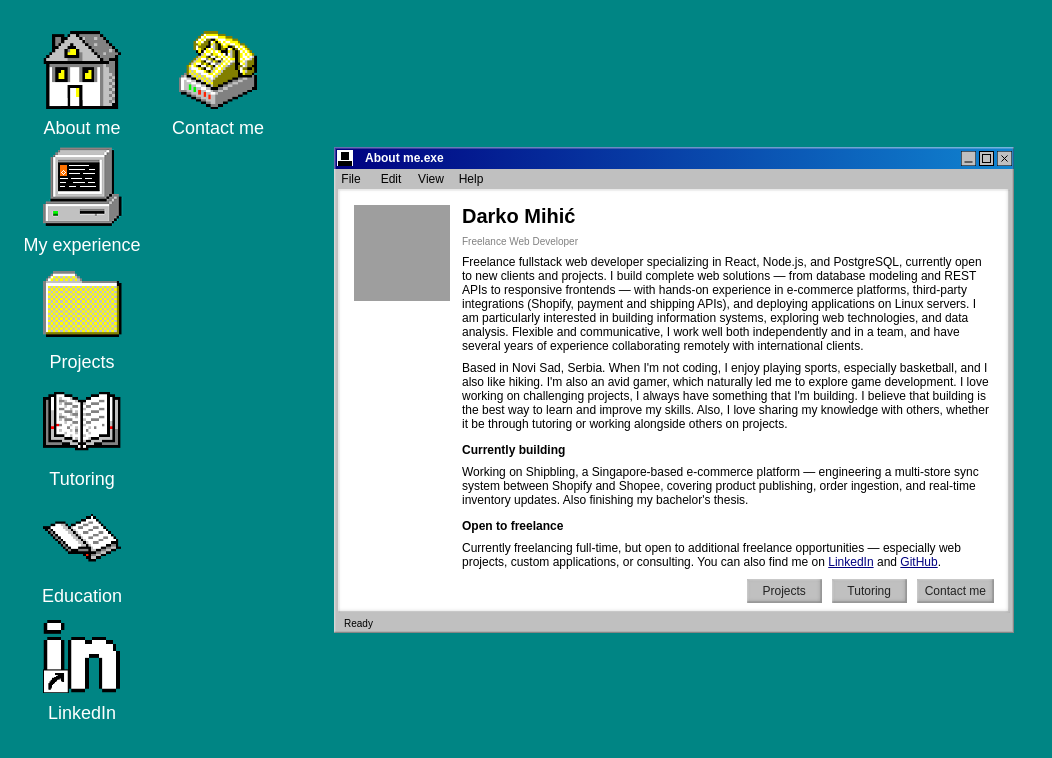
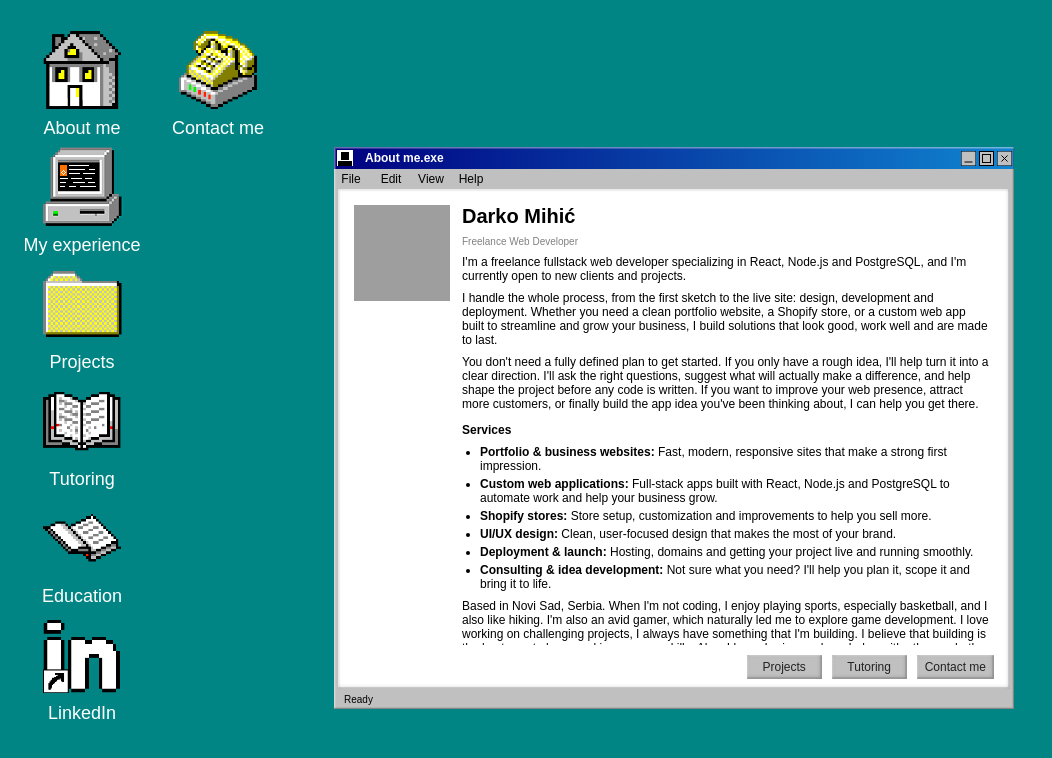
Before and after one commit to darkomihic/portfolio, a React (Vite) app: page / in a window 1280 px wide. Shown: the top 758 px of the page, without its empty margins (0-1052 px from the left). Built offline with nearby package versions, Linux system fonts and the light colour scheme; grey boxes are pictures that could not be loaded.

Commit message:
Updated about me, tutoring and education text

```diff
--- a/src/data/education.ts
+++ b/src/data/education.ts
@@ -17,7 +17,7 @@
     date: '2016 - 2020',
     logo: '/logos/mihajlo-pupin.png',
     description:
-      'Graduated with honors in Computer Technician program. Gained foundational knowledge in hardware, software, and networking.',
+      'Since I was a kid I was interested in computers and technology, which led me to study at the Mihajlo Pupin Electrotechnical school in Novi Sad. I graduated with honors in Computer Technician program. Gained foundational knowledge in hardware, software, and networking.',
   },
   {
     id: 'university',
--- a/src/index.css
+++ b/src/index.css
@@ -123,6 +123,14 @@
   line-height: normal;
 }
 
+.copy .services {
+  margin: 0;
+  padding-left: 18px;
+  display: flex;
+  flex-direction: column;
+  gap: 4px;
+}
+
 .copy h3 {
   margin: 4px 0 0;
   font-size: 12px;
--- a/src/windows/AboutWindow.tsx
+++ b/src/windows/AboutWindow.tsx
@@ -13,14 +13,48 @@
             <h1 className="heading">Darko Mihić</h1>
             <p className="subheading">Freelance Web Developer</p>
             <p>
-              Freelance fullstack web developer specializing in React, Node.js, and PostgreSQL, currently open
-              to new clients and projects. I build complete web solutions — from database modeling and REST
-              APIs to responsive frontends — with hands-on experience in e-commerce platforms, third-party
-              integrations (Shopify, payment and shipping APIs), and deploying applications on Linux servers. I
-              am particularly interested in building information systems, exploring web technologies, and data
-              analysis. Flexible and communicative, I work well both independently and in a team, and have
-              several years of experience collaborating remotely with international clients.
+              I'm a freelance fullstack web developer specializing in React, Node.js and PostgreSQL, and I'm
+              currently open to new clients and projects.
             </p>
+            <p>
+              I handle the whole process, from the first sketch to the live site: design, development and
+              deployment. Whether you need a clean portfolio website, a
+              Shopify store, or a custom web app built to streamline and grow your business, I build solutions
+              that look good, work well and are made to last.
+            </p>
+            <p>
+              You don't need a fully defined plan to get started. If you only have a rough idea, I'll help turn
+              it into a clear direction. I'll ask the right questions, suggest what will actually make a
+              difference, and help shape the project before any code is written. If you want to improve your web
+              presence, attract more customers, or finally build the app idea you've been thinking about, I can
+              help you get there.
+            </p>
+            <h3>Services</h3>
+            <ul className="services">
+              <li>
+                <strong>Portfolio &amp; business websites:</strong> Fast, modern, responsive sites that make a
+                strong first impression.
+              </li>
+              <li>
+                <strong>Custom web applications:</strong> Full-stack apps built with React, Node.js and PostgreSQL
+                to automate work and help your business grow.
+              </li>
+              <li>
+                <strong>Shopify stores:</strong> Store setup, customization and improvements to help you sell
+                more.
+              </li>
+              <li>
+                <strong>UI/UX design:</strong> Clean, user-focused design that makes the most of your brand.
+              </li>
+              <li>
+                <strong>Deployment &amp; launch:</strong> Hosting, domains and getting your project live and
+                running smoothly.
+              </li>
+              <li>
+                <strong>Consulting &amp; idea development:</strong> Not sure what you need? I'll help you plan it,
+                scope it and bring it to life.
+              </li>
+            </ul>
             <p>
               Based in Novi Sad, Serbia. When I'm not coding, I enjoy playing sports, especially basketball, and
               I also like hiking. I'm also an avid gamer, which naturally led me to explore game development. I
@@ -47,6 +81,10 @@
               </a>
               .
             </p>
+            <p>
+              <strong>Let's talk about what you're building.</strong> Click the <strong>Contact me</strong> button
+              below to get in touch.
+            </p>
           </div>
         </div>
         <div className="button-row">
--- a/src/windows/TutoringWindow.tsx
+++ b/src/windows/TutoringWindow.tsx
@@ -19,21 +19,16 @@
             <h1 className="heading">Tutoring</h1>
             <p className="subheading">Programming lessons for young learners</p>
             <p>
-              I have a strong passion towards teaching. For the past year I have been teaching at an online
-              school and also offer my own private sessions. I have experience working with students ages 8-15
+              I have a strong passion towards teaching. For multiple years I have been teaching at an online
+              school and also offer my own private sessions. I have experience working with students ages 8-18
               and also SEN students. I have experience in many programming languages, including C#, Java,
-              JavaScript, C, etc. However, for the younger learners I recommend learning {scratchLink}.
+              JavaScript, C, etc.
             </p>
             <p>
               Coming from a family with a background in education I have had the chance to learn from amazing
               teachers and I use all of that knowledge in my lessons. My main goal is to showcase all of the
               amazing details in programming to the young learners, making them interested and willing to learn
               from lesson to lesson.
-            </p>
-            <h3>Scratch Course</h3>
-            <p>
-              I am currently building my own {scratchLink} course! I recommend this course to all of the young
-              students who don't have any experience, as it is an amazing language meant for them.
             </p>
             <h3>Personalized lessons</h3>
             <p>
```
Also changed, not shown: 1 other file (tests, documents, lock files or other folders).
